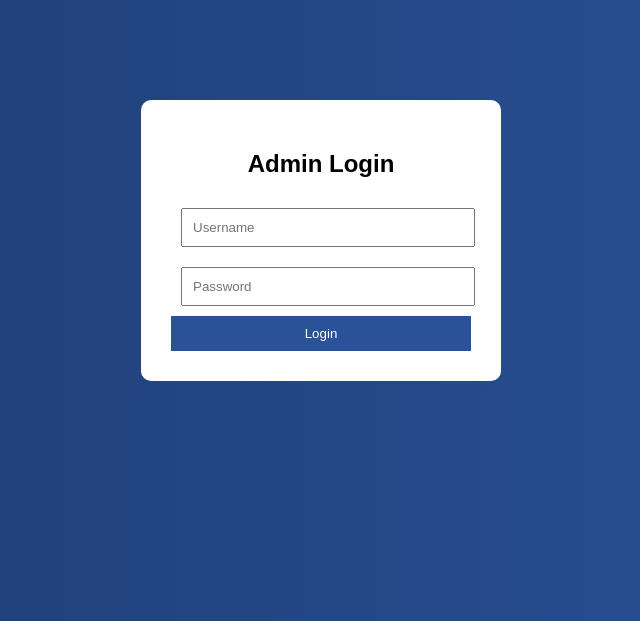
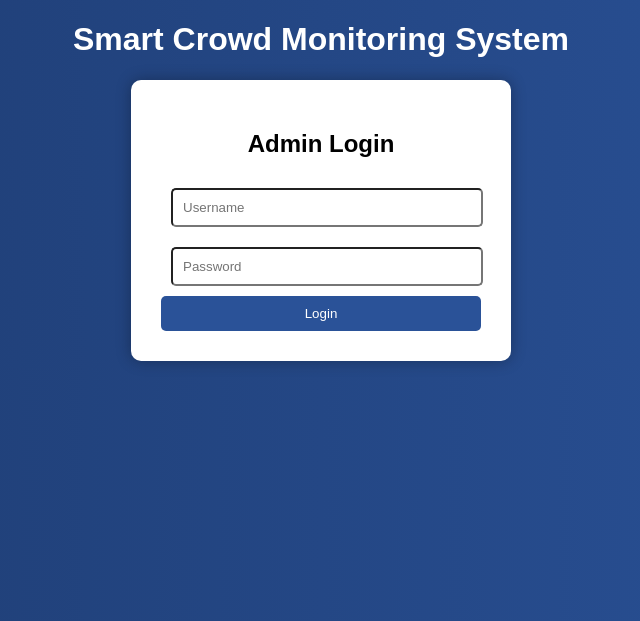
Before and after one commit to vighnesh-patil23/Crowd-system1, a Flask app: page / in a window 1280 px wide. Shown: the top 621 px of the page, without its empty margins (319-959 px from the left). Run offline with Flask 3, Linux system fonts and the light colour scheme.

Commit message:
Update login.html

```diff
--- a/templates/login.html
+++ b/templates/login.html
@@ -2,6 +2,7 @@
 <html>
 <head>
 <title>Login</title>
+
 <style>
 body{
     background: linear-gradient(to right,#1e3c72,#2a5298);
@@ -9,40 +10,48 @@ body{
     color:white;
     text-align:center;
 }
+
 .box{
-    margin-top:100px;
+    margin-top:120px;
     background:white;
     color:black;
     padding:30px;
-    width:300px;
-    margin-left:auto;
-    margin-right:auto;
+    width:320px;
+    margin:auto;
     border-radius:10px;
+    box-shadow:0 0 15px rgba(0,0,0,0.3);
 }
+
 input{
     width:90%;
     padding:10px;
     margin:10px;
+    border-radius:5px;
 }
+
 button{
     padding:10px;
     width:100%;
     background:#2a5298;
     color:white;
     border:none;
+    border-radius:5px;
 }
+
 </style>
 </head>
 
 <body>
 
+<h1>Smart Crowd Monitoring System</h1>
+
 <div class="box">
 <h2>Admin Login</h2>
 
 <form method="post">
-<input name="username" placeholder="Username">
-<input name="password" type="password" placeholder="Password">
-<button>Login</button>
+<input name="username" placeholder="Username" required>
+<input name="password" type="password" placeholder="Password" required>
+<button type="submit">Login</button>
 </form>
 
 </div>
```
